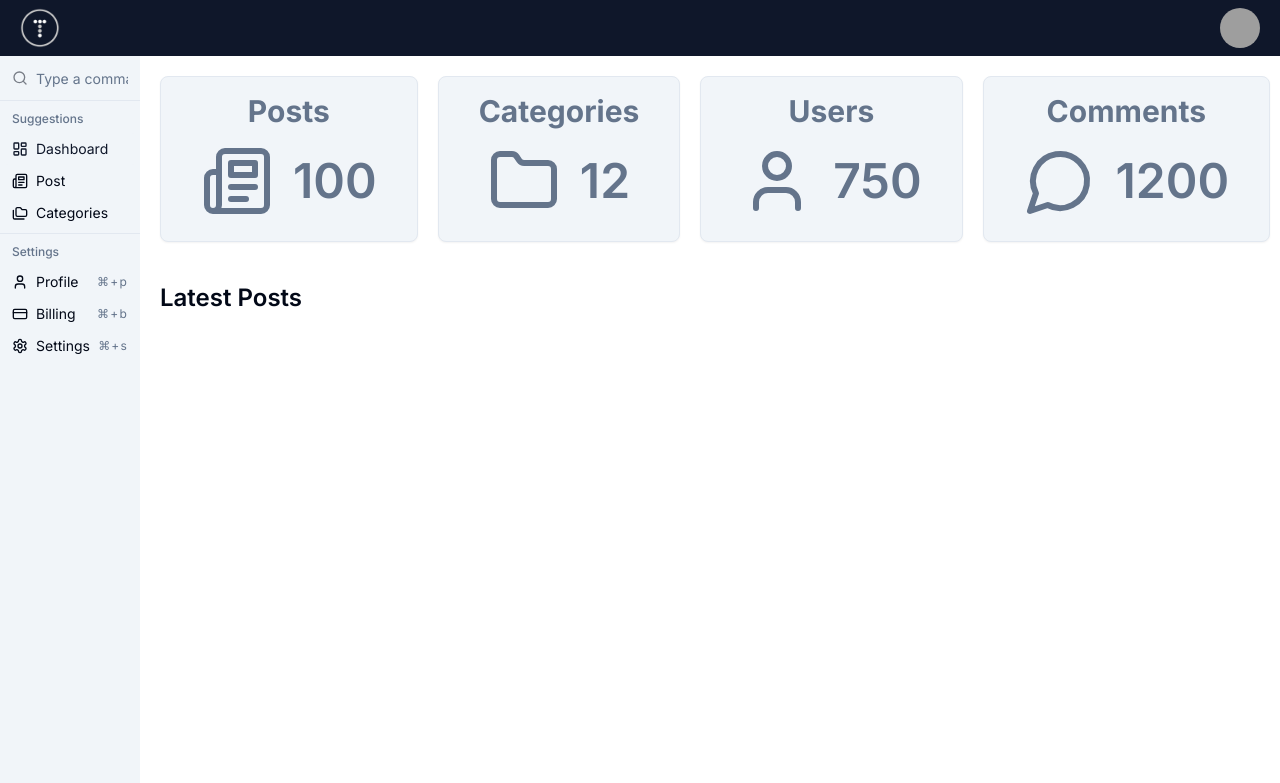
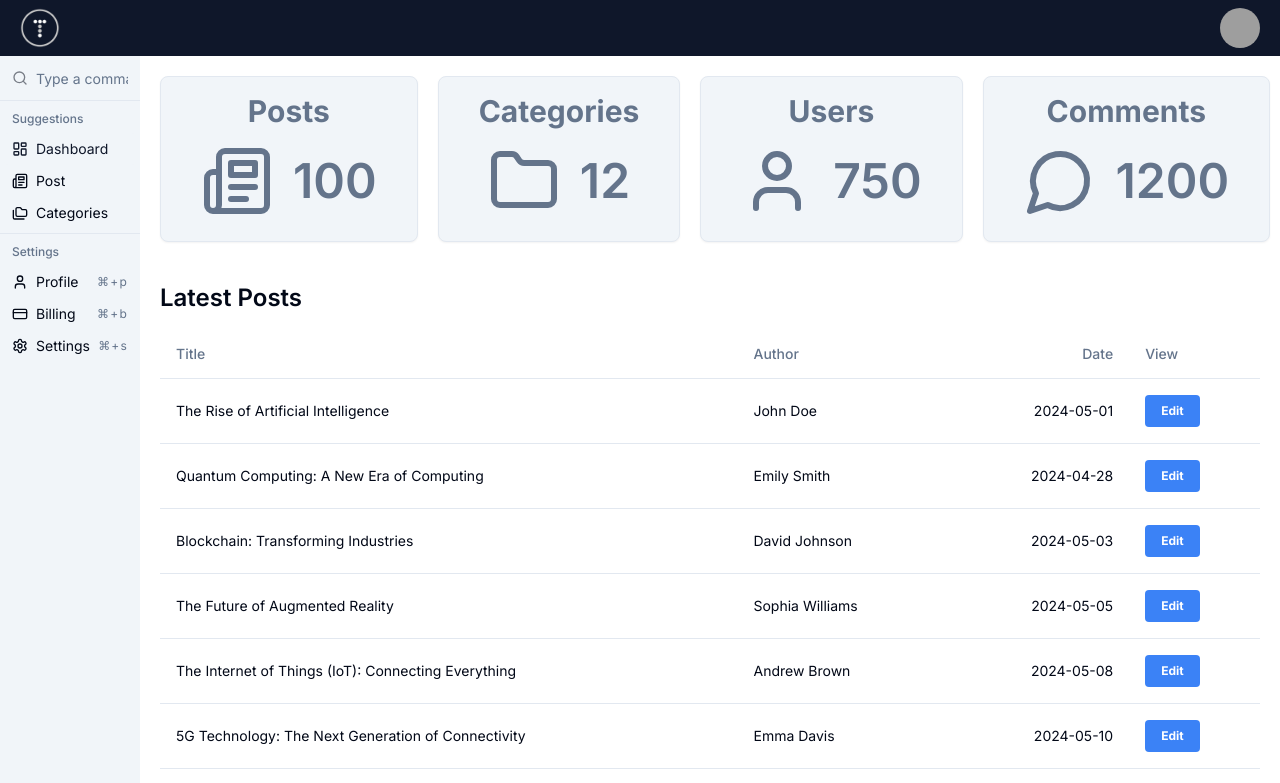
Before and after one commit to KaiIemsawat/next-js-dashboard-frontendOnly, a Next.js app: page / in a window 1280 px wide. Shown: the top 783 px of the page. Built offline with nearby package versions, Linux system fonts and the light colour scheme; grey boxes are pictures that could not be loaded.

Commit message:
post table - 2

```diff
--- a/components/posts/PostsTable.tsx
+++ b/components/posts/PostsTable.tsx
@@ -5,6 +5,7 @@
   TableHead,
   TableHeader,
   TableRow,
+  TableCaption,
 } from "@/components/ui/table";
 import Link from "next/link";
 
@@ -19,9 +20,40 @@
 const PostsTable = ({ limit, title }: PostsTableProps) => {
   return (
     <div className="mt-10">
-            <h3 className="text-2xl mb-4 font-semibold">
-                {title ? title : "Posts"}
-            </h3>
+      <h3 className="mb-4 text-2xl font-semibold">{title ? title : "Posts"}</h3>
+      <Table>
+        <TableCaption>A list of recent posts</TableCaption>
+        <TableHeader>
+          <TableRow>
+            <TableHead>Title</TableHead>
+            <TableHead className="hidden md:table-cell">Author</TableHead>
+            <TableHead className="hidden text-right md:table-cell">
+              Date
+            </TableHead>
+            <TableHead>View</TableHead>
+          </TableRow>
+        </TableHeader>
+        <TableBody>
+          {posts.map((post) => (
+            <TableRow key={post.id}>
+              <TableCell>{post.title}</TableCell>
+              <TableCell className="hidden md:table-cell">
+                {post.author}
+              </TableCell>
+              <TableCell className="hidden text-right md:table-cell">
+                {post.date}
+              </TableCell>
+              <TableCell>
+                <Link href={`/posts/edit/${post.id}`}>
+                  <button className="rounded bg-blue-500 px-4 py-2 text-xs font-bold text-white hover:bg-blue-700">
+                    Edit
+                  </button>
+                </Link>
+              </TableCell>
+            </TableRow>
+          ))}
+        </TableBody>
+      </Table>
     </div>
   );
 };
--- a/components/ui/table.tsx
+++ b/components/ui/table.tsx
@@ -1,6 +1,6 @@
-import * as React from "react"
+import * as React from "react";
 
-import { cn } from "@/lib/utils"
+import { cn } from "@/lib/utils";
 
 const Table = React.forwardRef<
     HTMLTableElement,
@@ -13,16 +13,16 @@
             {...props}
         />
     </div>
-))
-Table.displayName = "Table"
+));
+Table.displayName = "Table";
 
 const TableHeader = React.forwardRef<
     HTMLTableSectionElement,
     React.HTMLAttributes<HTMLTableSectionElement>
 >(({ className, ...props }, ref) => (
     <thead ref={ref} className={cn("[&_tr]:border-b", className)} {...props} />
-))
-TableHeader.displayName = "TableHeader"
+));
+TableHeader.displayName = "TableHeader";
 
 const TableBody = React.forwardRef<
     HTMLTableSectionElement,
@@ -33,8 +33,8 @@
         className={cn("[&_tr:last-child]:border-0", className)}
         {...props}
     />
-))
-TableBody.displayName = "TableBody"
+));
+TableBody.displayName = "TableBody";
 
 const TableFooter = React.forwardRef<
     HTMLTableSectionElement,
@@ -48,8 +48,8 @@
         )}
         {...props}
     />
-))
-TableFooter.displayName = "TableFooter"
+));
+TableFooter.displayName = "TableFooter";
 
 const TableRow = React.forwardRef<
     HTMLTableRowElement,
@@ -63,8 +63,8 @@
         )}
         {...props}
     />
-))
-TableRow.displayName = "TableRow"
+));
+TableRow.displayName = "TableRow";
 
 const TableHead = React.forwardRef<
     HTMLTableCellElement,
@@ -78,8 +78,8 @@
         )}
         {...props}
     />
-))
-TableHead.displayName = "TableHead"
+));
+TableHead.displayName = "TableHead";
 
 const TableCell = React.forwardRef<
     HTMLTableCellElement,
@@ -87,11 +87,14 @@
 >(({ className, ...props }, ref) => (
     <td
         ref={ref}
-    className={cn("p-4 align-middle [&:has([role=checkbox])]:pr-0", className)}
+        className={cn(
+            "p-4 align-middle [&:has([role=checkbox])]:pr-0",
+            className
+        )}
         {...props}
     />
-))
-TableCell.displayName = "TableCell"
+));
+TableCell.displayName = "TableCell";
 
 const TableCaption = React.forwardRef<
     HTMLTableCaptionElement,
@@ -100,10 +103,10 @@
     <caption
         ref={ref}
         className={cn("mt-4 text-sm text-muted-foreground", className)}
-    {...props}
+        // {...props}
     />
-))
-TableCaption.displayName = "TableCaption"
+));
+TableCaption.displayName = "TableCaption";
 
 export {
     Table,
@@ -114,4 +117,4 @@
     TableRow,
     TableCell,
     TableCaption,
-}
+};
--- a/package.json
+++ b/package.json
@@ -28,6 +28,8 @@
     "@types/react": "^18",
     "@types/react-dom": "^18",
     "postcss": "^8",
+    "prettier": "^3.3.2",
+    "prettier-plugin-tailwindcss": "^0.6.5",
     "tailwindcss": "^3.4.1",
     "typescript": "^5"
   }
```
Also changed, not shown: 2 other files (tests, documents, lock files or other folders). Lines whose indentation alone changed are shown as unchanged.
